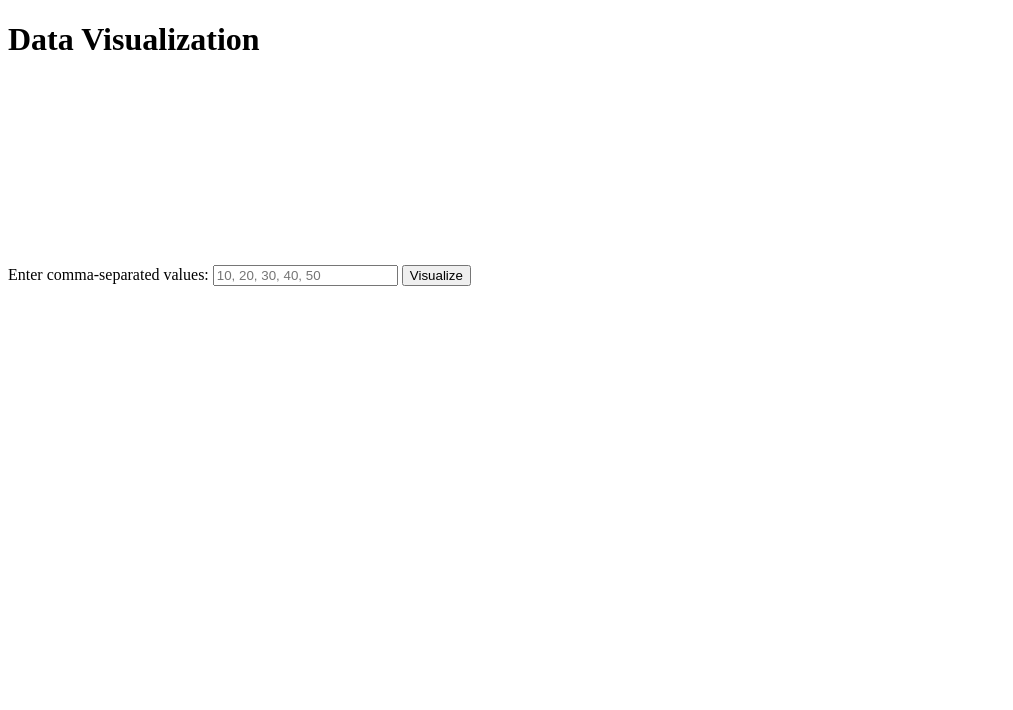
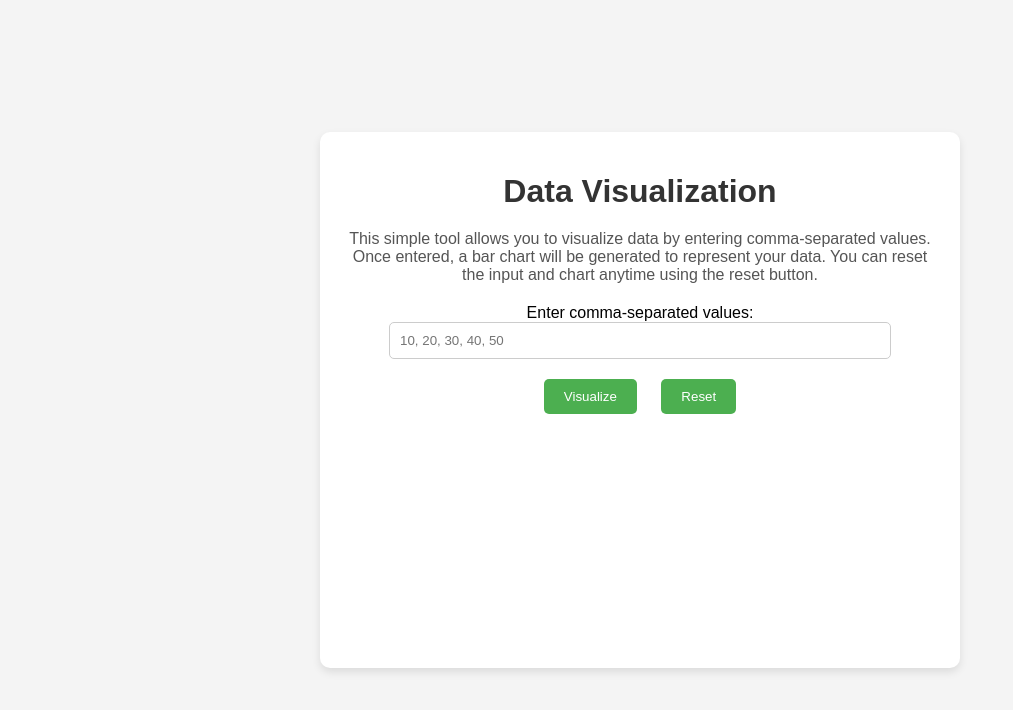
Before and after one commit to rakaso598/input-data-visualizer, a plain HTML site: page index.html in a window 1280 px wide. Shown: the whole page, without its empty margins (0-1013 px from the left). Drawn offline with nearby package versions, Linux system fonts and the light colour scheme.

Commit message:
Update index.html

```diff
--- a/index.html
+++ b/index.html
@@ -5,26 +5,102 @@
     <meta name="viewport" content="width=device-width, initial-scale=1.0">
     <title>Data Visualization</title>
     <script src="https://cdn.jsdelivr.net/npm/chart.js"></script>
+    <style>
+        /* 전체 화면을 중앙 정렬하고 여백 추가 */
+        body {
+            display: flex;
+            justify-content: center;
+            align-items: center;
+            min-height: 100vh;
+            background-color: #f4f4f4;
+            margin: 0;
+            font-family: Arial, sans-serif;
+        }
+
+        /* 중앙에 표시할 컨테이너 설정 */
+        .container {
+            background-color: white;
+            padding: 20px;
+            border-radius: 10px;
+            box-shadow: 0 4px 8px rgba(0, 0, 0, 0.1);
+            max-width: 600px;
+            width: 100%;
+            text-align: center;
+        }
+
+        h1 {
+            margin-bottom: 20px;
+            color: #333;
+        }
+
+        p {
+            margin-bottom: 20px;
+            color: #555;
+        }
+
+        /* 입력 필드와 버튼 스타일 */
+        input {
+            padding: 10px;
+            width: 80%;
+            border: 1px solid #ccc;
+            border-radius: 5px;
+            margin-bottom: 10px;
+        }
+
+        button {
+            padding: 10px 20px;
+            border: none;
+            background-color: #4caf50;
+            color: white;
+            border-radius: 5px;
+            cursor: pointer;
+            margin: 10px;
+        }
+
+        button:hover {
+            background-color: #45a049;
+        }
+
+        /* 그래프 캔버스 설정 */
+        canvas {
+            margin-top: 20px;
+        }
+    </style>
 </head>
 <body>
+    <div class="container">
         <h1>Data Visualization</h1>
+
+        <!-- 설명 텍스트 영역 -->
+        <p>This simple tool allows you to visualize data by entering comma-separated values. Once entered, a bar chart will be generated to represent your data. You can reset the input and chart anytime using the reset button.</p>
 
         <!-- 사용자 입력 -->
         <label for="dataInput">Enter comma-separated values:</label>
         <input type="text" id="dataInput" placeholder="10, 20, 30, 40, 50">
+        <div>
             <button onclick="drawChart()">Visualize</button>
+            <button onclick="resetChart()">Reset</button> <!-- 리셋 버튼 추가 -->
+        </div>
 
         <!-- 캔버스 영역 (Chart.js가 그래프를 그릴 곳) -->
         <canvas id="myChart" width="400" height="200"></canvas>
+    </div>
 
     <script>
+        let chartInstance = null;
+
         function drawChart() {
             // 입력값 가져오기
             const inputData = document.getElementById('dataInput').value.split(',').map(Number);
 
+            // 기존 차트가 있으면 파괴
+            if (chartInstance) {
+                chartInstance.destroy();
+            }
+
             // Chart.js로 그래프 생성
             const ctx = document.getElementById('myChart').getContext('2d');
-            new Chart(ctx, {
+            chartInstance = new Chart(ctx, {
                 type: 'bar',  // 그래프 타입: 'bar', 'line', 'pie' 등
                 data: {
                     labels: inputData.map((_, i) => `Label ${i + 1}`),  // 레이블
@@ -43,6 +119,17 @@
                 }
             });
         }
+
+        function resetChart() {
+            // 입력창 초기화
+            document.getElementById('dataInput').value = '';
+
+            // 차트가 있으면 파괴
+            if (chartInstance) {
+                chartInstance.destroy();
+                chartInstance = null;
+            }
+        }
     </script>
 </body>
 </html>
```
Lines whose indentation alone changed are shown as unchanged.
